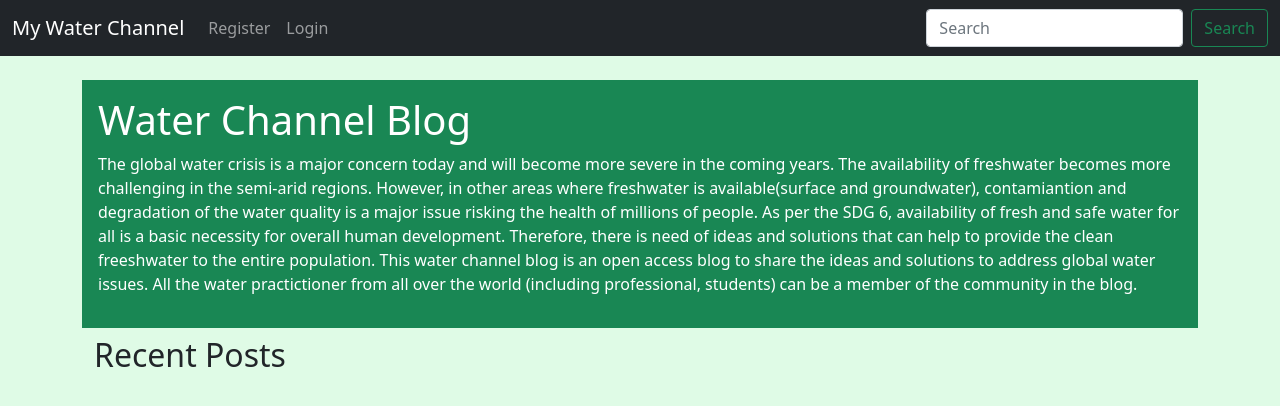
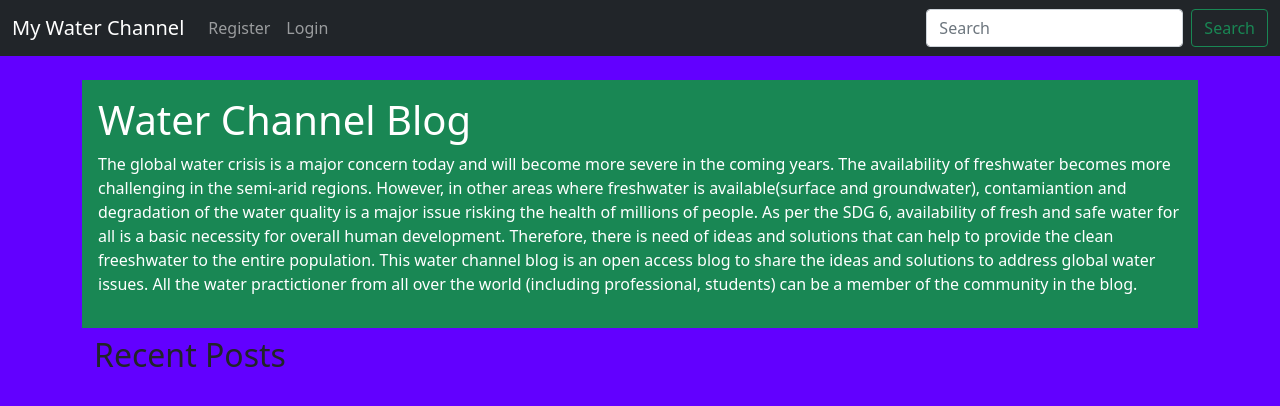
Before and after one commit to dhakal79/Portfolio-project-MS4, a Django app: page / in a window 1280 px wide. Shown: the top 406 px of the page. Run offline with Django 4.2, Linux system fonts and the light colour scheme; data that the repository does not hold is empty.

```diff
--- a/static/blog.css
+++ b/static/blog.css
@@ -1,3 +1,3 @@
 body{
-    background-color: rgba(132, 243, 160, 0.253);
+    background-color: rgb(98, 0, 255);
 }
```
Also changed, not shown: README.md.
